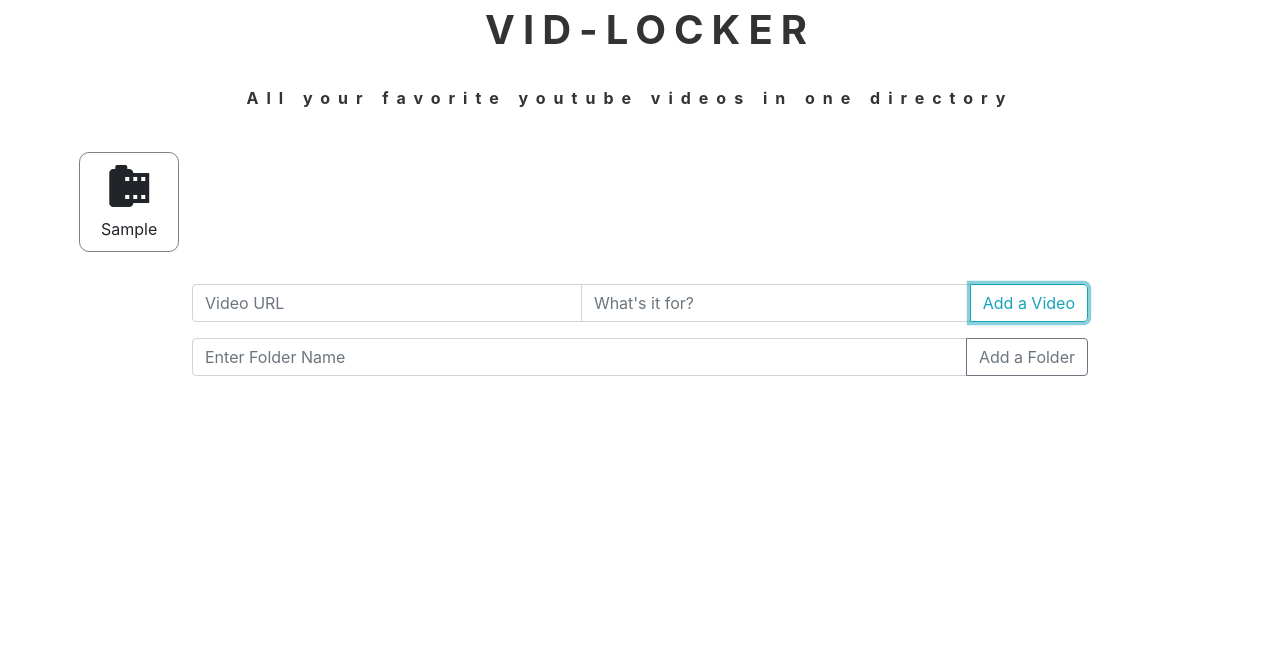
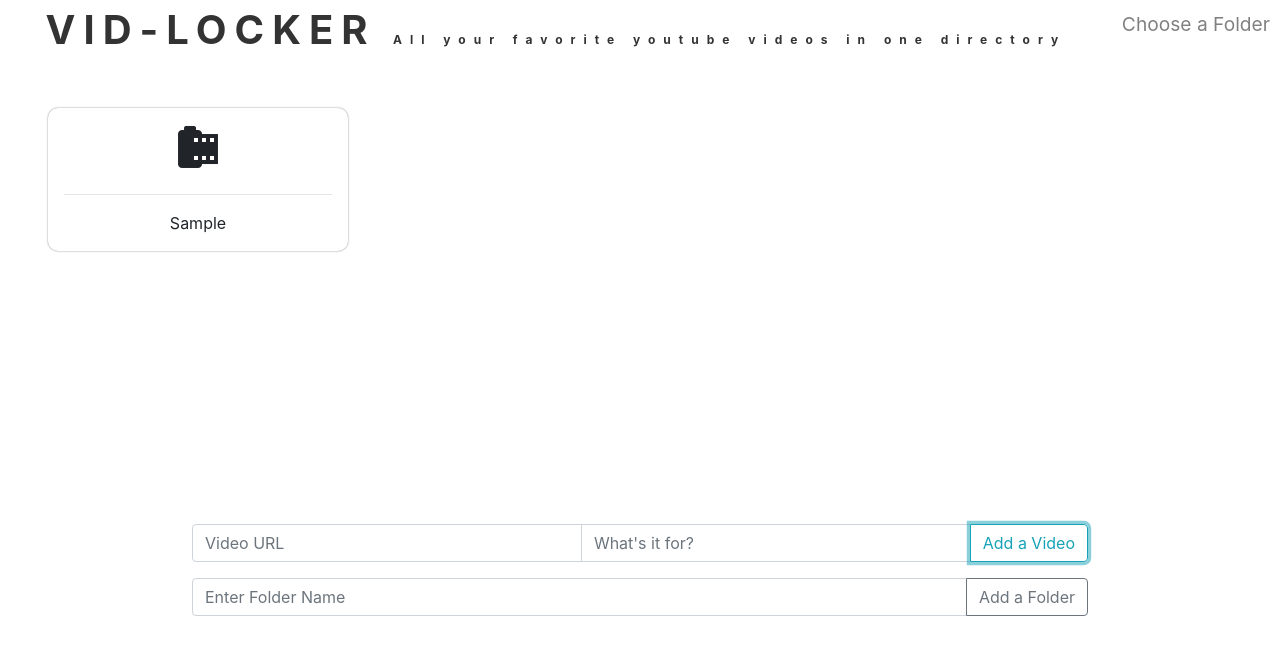
Before and after one commit to SandyDev00076/yt-video-lister, a website with bundled scripts: page index.html in a window 1280 px wide. Both pictures are taken after typing "Sample", "Sample" into the empty fields and a click on the button "Add a Video". Built offline with nearby package versions, Linux system fonts and the light colour scheme; some packages are replaced by stand-ins of ours; a web font is replaced by a local one.

Commit message:
added current path support

```diff
--- a/index.css
+++ b/index.css
@@ -2,5 +2,5 @@
 @import url(./views/Video/video.css);
 
 body {
-    font-family: 'Titillium Web', sans-serif;
+    font-family: 'Muli', sans-serif;
 }
--- a/index.html
+++ b/index.html
@@ -6,7 +6,7 @@
     <meta http-equiv="X-UA-Compatible" content="ie=edge">
     <title>My Catalog</title>
     <link rel="stylesheet" href="index.css">
-    <link href="https://fonts.googleapis.com/css?family=Titillium+Web&display=swap" rel="stylesheet">
+    <link href="https://fonts.googleapis.com/css?family=Muli&display=swap" rel="stylesheet">
     <link href="https://fonts.googleapis.com/icon?family=Material+Icons" rel="stylesheet">
     <link rel="stylesheet" href="https://stackpath.bootstrapcdn.com/bootstrap/4.3.1/css/bootstrap.min.css" integrity="sha384-ggOyR0iXCbMQv3Xipma34MD+dH/1fQ784/j6cY/iJTQUOhcWr7x9JvoRxT2MZw1T" crossorigin="anonymous">
 </head>
--- a/views/Home/Home.js
+++ b/views/Home/Home.js
@@ -5,6 +5,7 @@ module.exports = function($scope) {
     $scope.videoUrl = '';
     $scope.videoName = '';
     $scope.folderName = '';
+    $scope.currPath = 'Choose a Folder';
 
     $scope.addAFolder = (name) => {
         if (name) {
@@ -27,4 +28,9 @@ module.exports = function($scope) {
             });
         }
     }
+
+    $scope.openAFolder = (name) => {
+        $scope.currPath = ($scope.currentFolder === '') ? name : `${$scope.currPath} / ${name}`;
+        $scope.currentFolder = name;
+    }
 }
--- a/views/Home/home.css
+++ b/views/Home/home.css
@@ -9,12 +9,13 @@
     letter-spacing: 8px;
     cursor: default;
     color: #333;
+    margin-bottom: 1em;
 
     transition: letter-spacing 0.5s;
 }
 
 .subtitle {
-    font-size: 0.4em;
+    font-size: 0.3em;
 }
 
 .protitle:hover {
@@ -34,23 +35,32 @@
 }
 
 .videos {
-    display: grid;
-    grid-template-columns: repeat(auto-fill, minmax(186px, 1fr));
-    gap: 10px;
-    justify-content: center;
+    display: flex;
+    flex-wrap: wrap;
     margin: 2em;
+    height: 50vh;
+    overflow-y: auto;
 }
 
 .folder, .video {
-    border: 1px solid grey;
+    box-shadow: 0 0 2px grey;
     border-radius: 10px;
-    width: 100px;
-    height: 100px;
+    width: 300px;
+    height: max-content;
     justify-self: center;
+    margin: 1em;
+    cursor: pointer;
+    text-align: center;
+    padding: 1em;
+}
 
-    display: flex;
-    justify-content: center;
-    align-items: center;
+.folder:hover, .video:hover {
+    box-shadow: 0 0 5px grey;
+}
 
-    cursor: pointer;
+.currpath {
+    padding: 10px;
+    color: grey;
+    font-size: 1.2em;
+    float: inline-end;
 }
--- a/views/Home/home.html
+++ b/views/Home/home.html
@@ -1,7 +1,6 @@
 <div class="homecontainer">
     <span class="protitle">
         VID-LOCKER
-        <br>
         <span class="subtitle">All your favorite youtube videos in one directory</span>
     </span>
 
@@ -12,20 +11,19 @@
             <span>You currently dont have any folders or videos set.</span>
         </div>
     </div>
+    <div ng-if="videoList.length !== 0 || folderList.length !== 0" class="currpath">
+        <span>{{currPath}}</span>
+    </div>
     <div ng-if="videoList.length !== 0 || folderList.length !== 0" class="videos">
-        <div class="folder" ng-repeat="folder in folderList" ng-if="folder.parent === currentFolder">
-            <div>
-                <i class="material-icons" style="font-size: 3em">folder</i>
-                <br>
-                {{ folder.name }}
-            </div>
+        <div class="folder" ng-repeat="folder in folderList" ng-if="folder.parent === currentFolder" ng-click="openAFolder(folder.name)">
+            <i class="material-icons" style="font-size: 3em; height: 60%;">folder</i>
+            <hr>
+            {{ folder.name }}
         </div>
         <div class="video" ng-repeat="vid in videoList" ng-if="vid.owner === currentFolder">
-            <div>
-                <i class="material-icons" style="font-size: 3em">camera_roll</i>
-                <br>
-                {{ vid.name }}
-            </div>
+            <i class="material-icons" style="font-size: 3em; height: 60%;">camera_roll</i>
+            <hr>
+            {{ vid.name }}
         </div>
     </div>
     <div class="addvideo">
```
Also changed, not shown: 1 other file.
